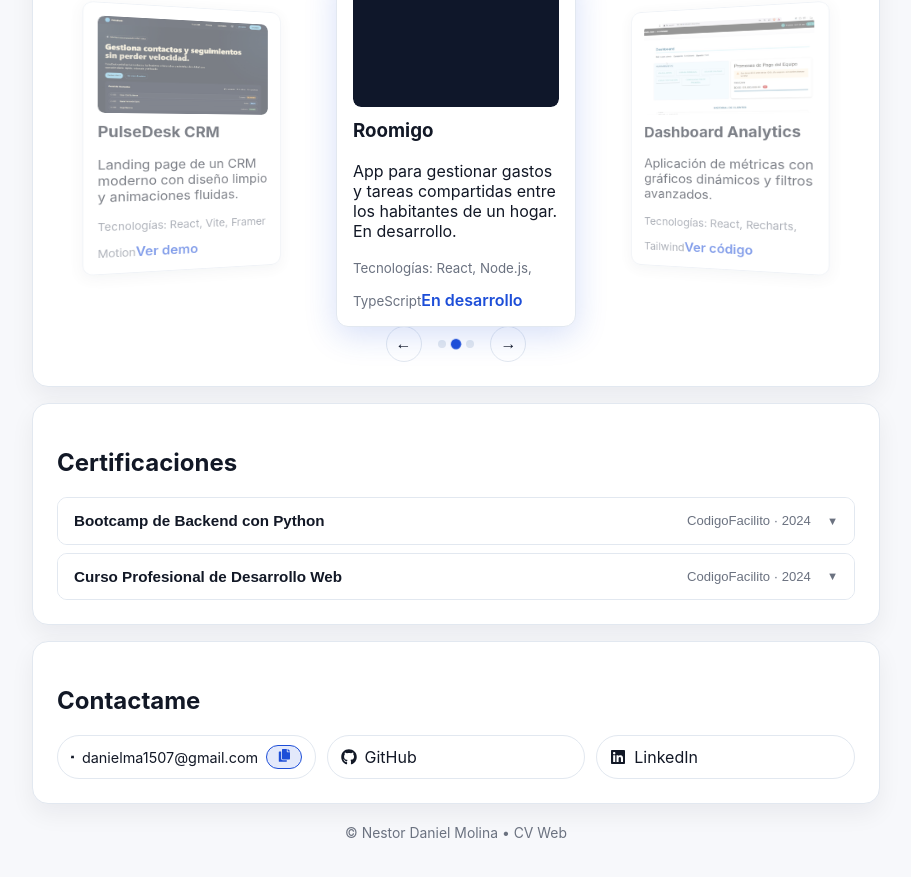
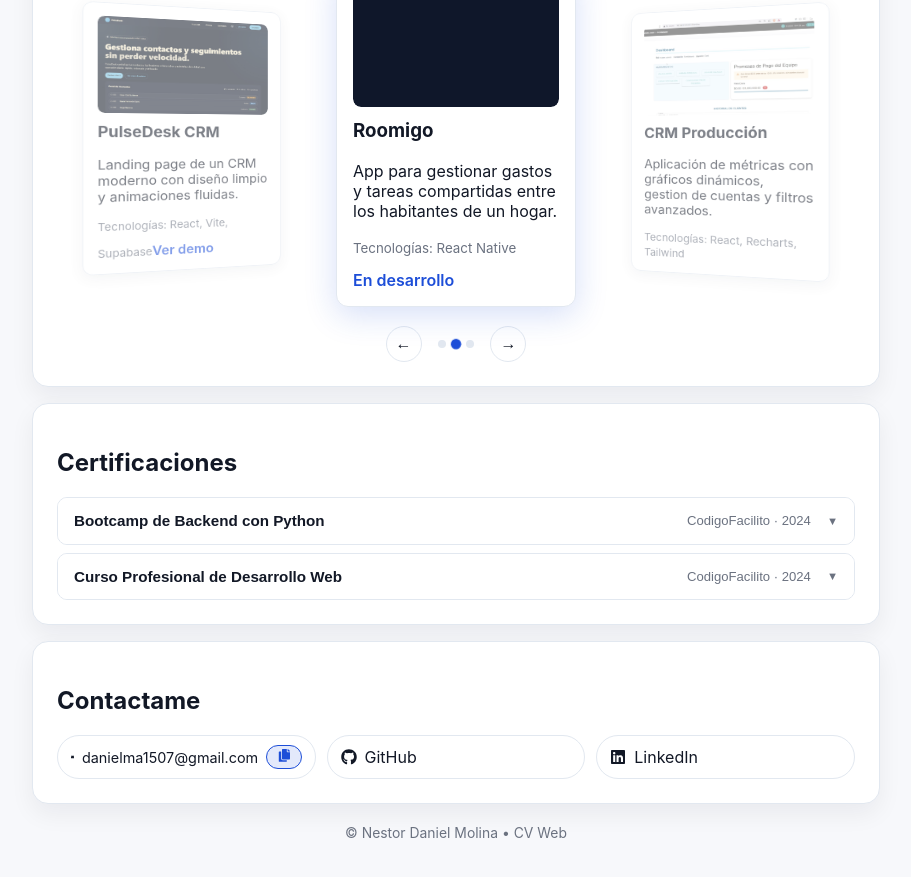
Before and after one commit to XnezX/CVNDMA, a React (Vite) app: page / in a window 1280 px wide. Shown: the part 940-1817 px from the top of the page, without its empty margins (184-1095 px from the left). Built offline with nearby package versions, Linux system fonts and the light colour scheme.

Commit message:
feat: actualizar tecnologias y descripciones de proyectos

```diff
--- a/src/App.tsx
+++ b/src/App.tsx
@@ -42,7 +42,7 @@ const projects = [
     title: "PulseDesk CRM",
     description:
       "Landing page de un CRM moderno con diseño limpio y animaciones fluidas.",
-    tech: "React, Vite, Framer Motion",
+    tech: "React, Vite, Supabase",
     link: "https://xnezx.github.io/pulsedesk-landing/",
     linkText: "Ver demo",
     preview: previewPulsedesk,
@@ -50,19 +50,18 @@ const projects = [
   {
     title: "Roomigo",
     description:
-      "App para gestionar gastos y tareas compartidas entre los habitantes de un hogar. En desarrollo.",
-    tech: "React, Node.js, TypeScript",
+      "App para gestionar gastos y tareas compartidas entre los habitantes de un hogar.",
+    tech: "React Native",
     link: "#",
     linkText: "En desarrollo",
     preview: previewRoomigo,
   },
   {
-    title: "Dashboard Analytics",
+    title: "CRM Producción",
     description:
-      "Aplicación de métricas con gráficos dinámicos y filtros avanzados.",
+      "Aplicación de métricas con gráficos dinámicos, gestion de cuentas y filtros avanzados.",
     tech: "React, Recharts, Tailwind",
     link: "#",
-    linkText: "Ver código",
     preview: previewDashboard,
   },
 ];
@@ -180,7 +179,12 @@ function App() {
             Desarrollador Frontend - React &amp; UI .
           </motion.p>
           <motion.div className="links" variants={heroItem}>
-            <a href="/CVNDMA/CV-NestorDanielMolina.pdf" target="_blank" rel="noopener noreferrer" className="button outline">
+            <a
+              href="/CVNDMA/CV-NestorDanielMolina.pdf"
+              target="_blank"
+              rel="noopener noreferrer"
+              className="button outline"
+            >
               Descargar CV
             </a>
           </motion.div>
```
